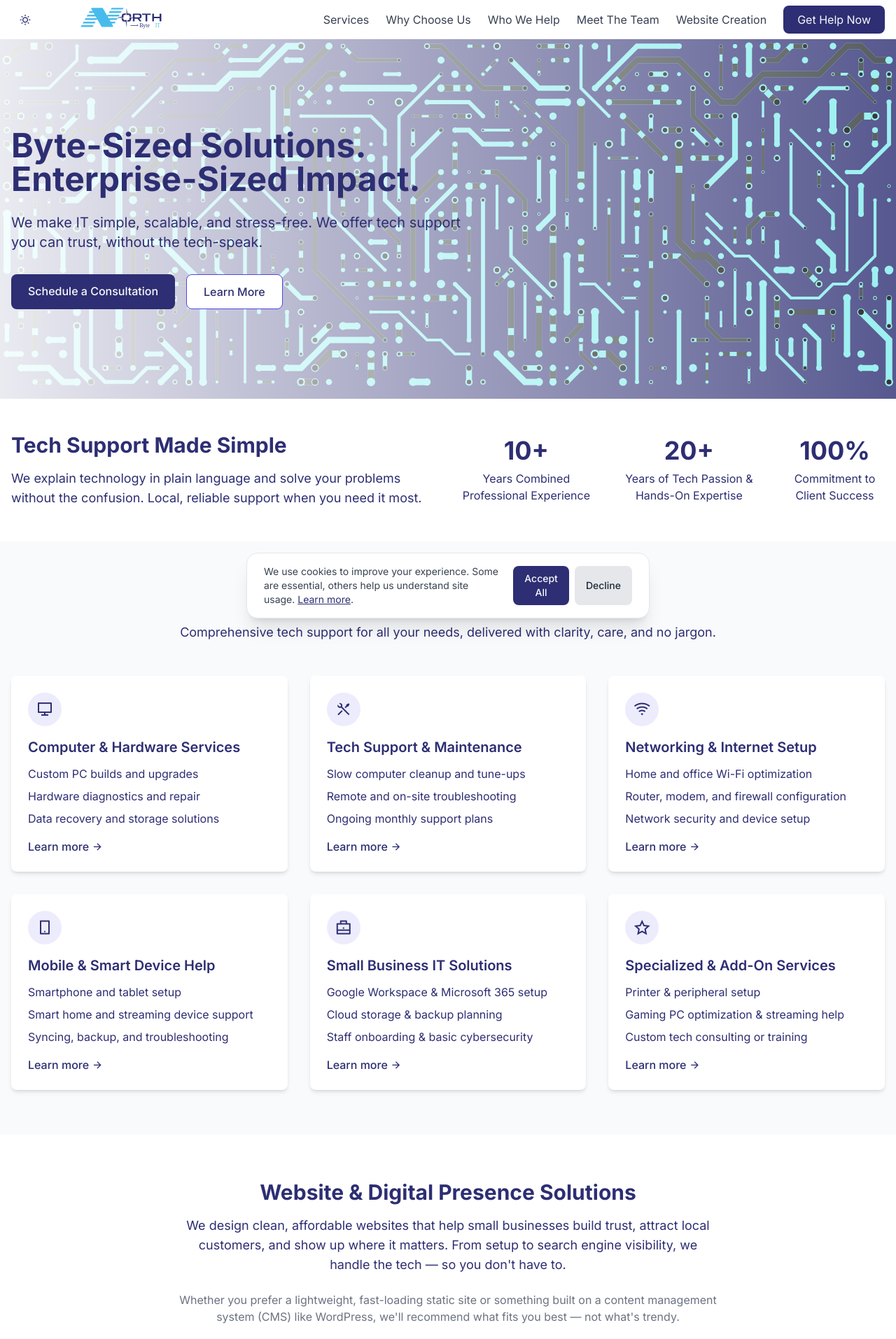
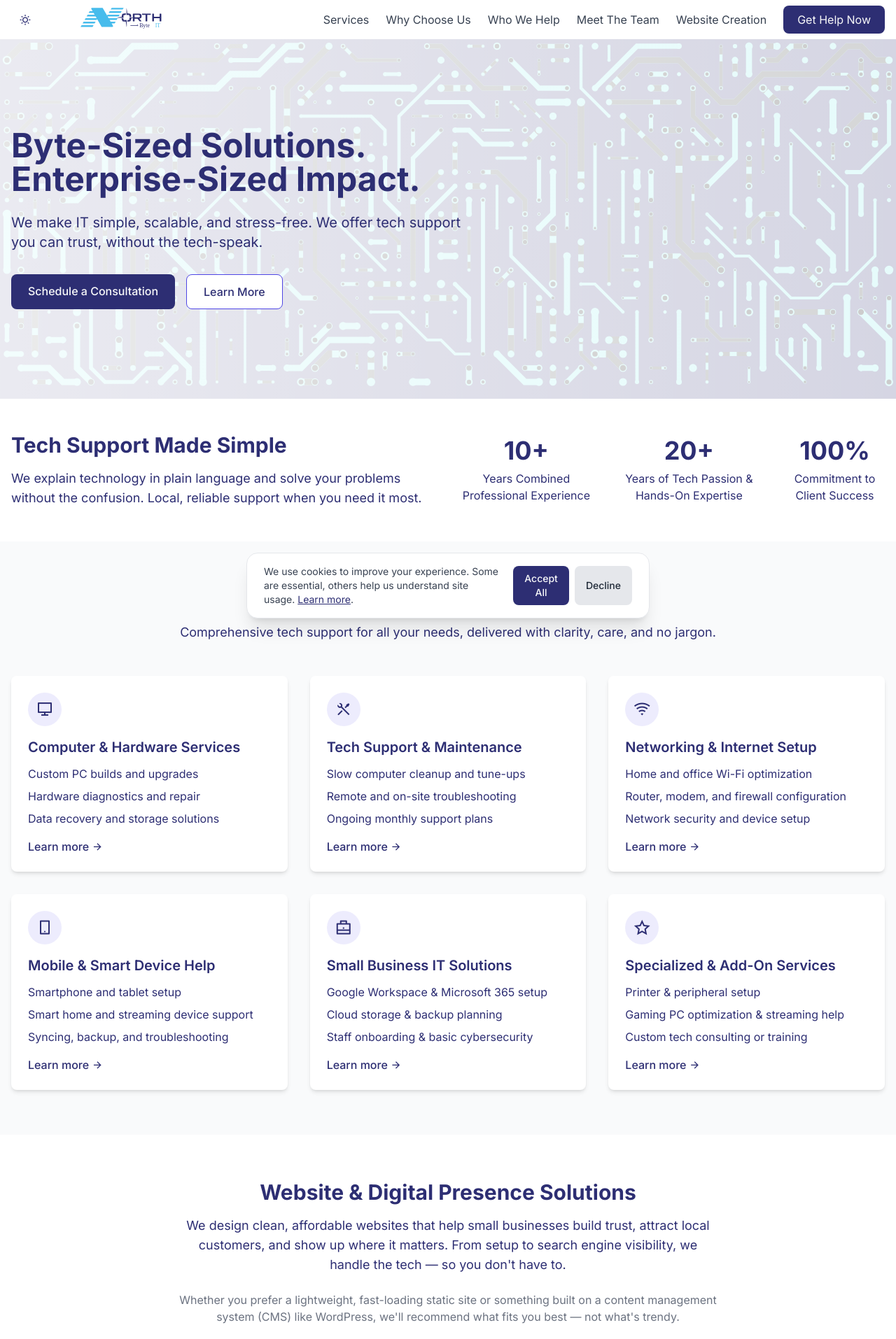
Before and after one commit to Roberto-Rodriguez-01/Roberto-Rodriguez-01.github.io, a Jekyll site: the page built from index.html, in a window 1280 px wide. Shown: the top 1914 px of the page at 70% size. Built offline with Jekyll 4.4.1, drawn with Linux system fonts in a browser that asks for light colours; nearby versions of some CDN libraries.

Commit message:
opacity adjustments, let me know if anyting needs changing

```diff
--- a/_includes/hero.html
+++ b/_includes/hero.html
@@ -2,7 +2,7 @@
     <div class="con absolute inset-0">
         <svg class="svgCon"></svg>
     </div>
-    <div class="absolute inset-0 bg-gradient-to-r from-white/90 to-white/20 dark:from-gray-900/90 dark:to-gray-900/20"></div>
+    <div class="absolute inset-0 bg-gradient-to-r from-white/90 to-white/80 dark:from-gray-900/90 dark:to-gray-900/95"></div>
     <div class="container mx-auto px-4 py-24 md:py-32 relative">
       <div class="max-w-2xl">
         <h1 class="text-4xl md:text-5xl font-bold mb-6">Byte-Sized Solutions. Enterprise-Sized Impact.</h1>
```
